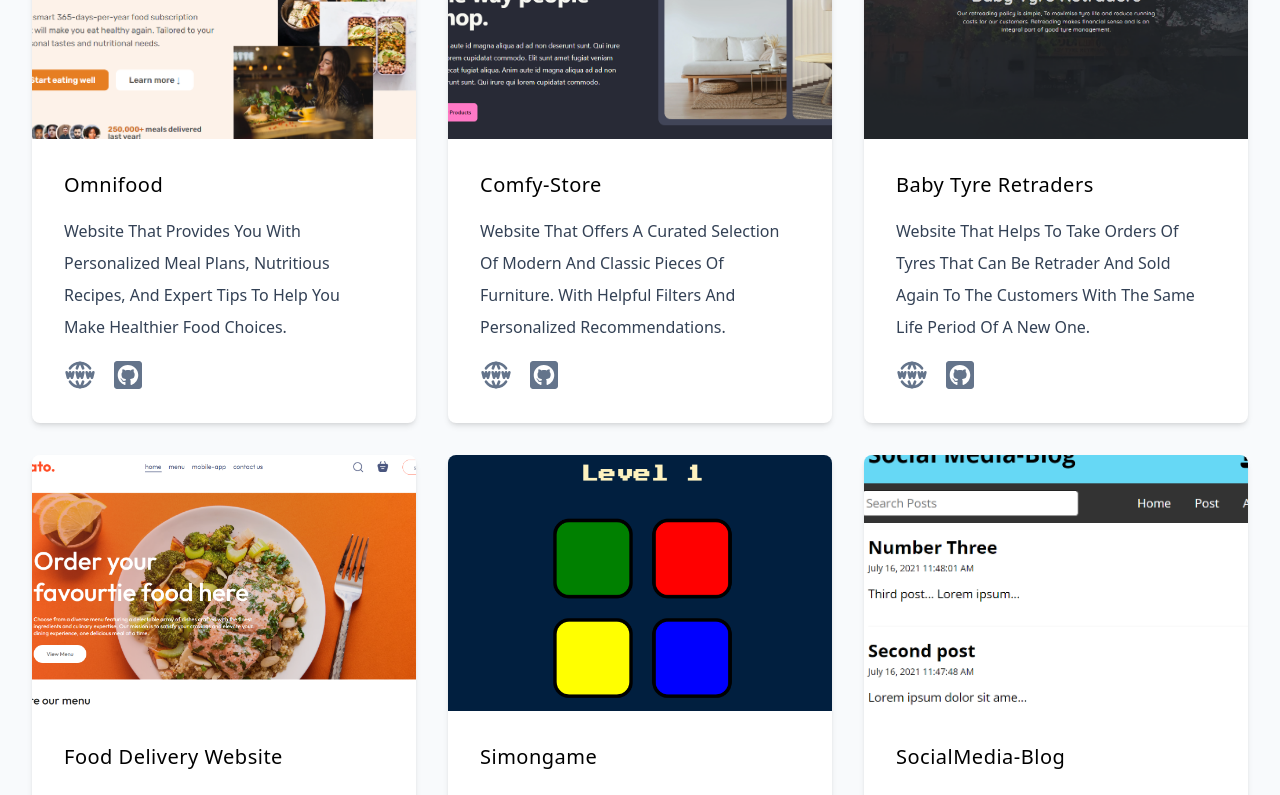
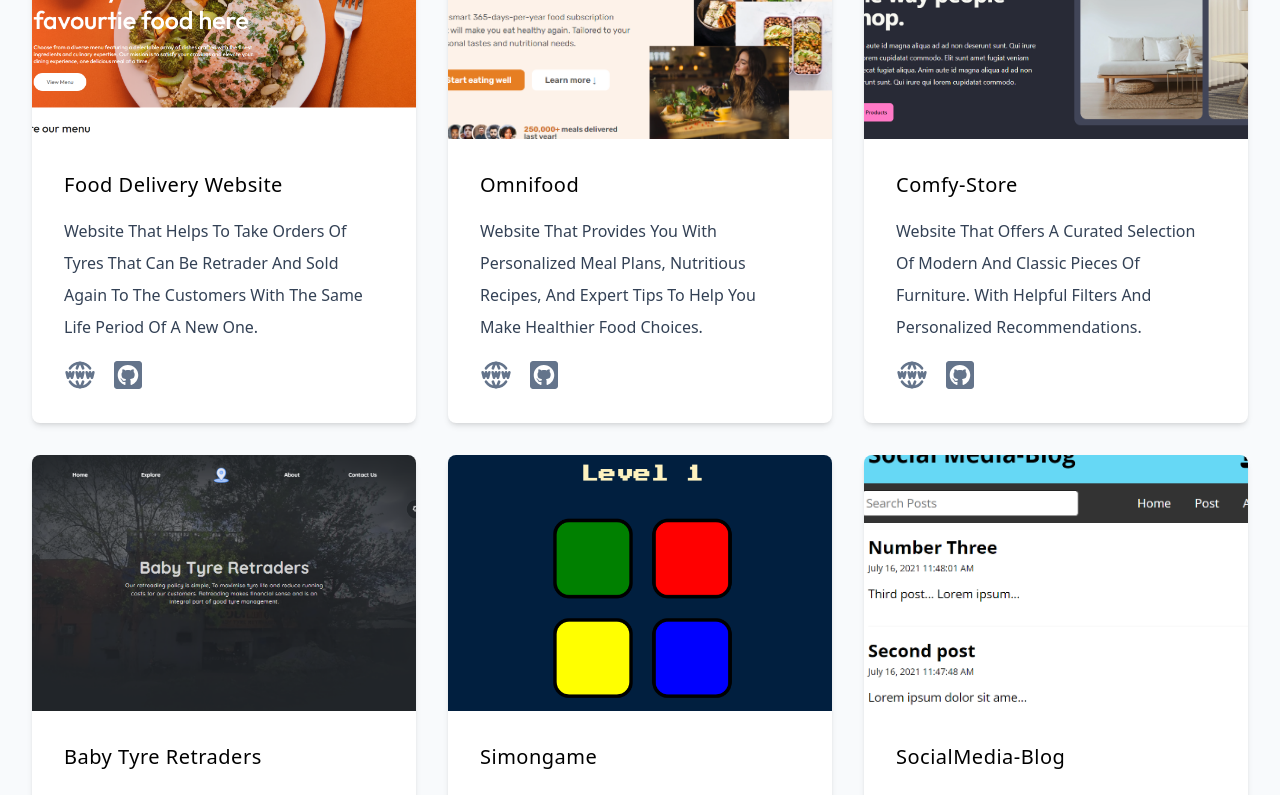
Before and after one commit to Saijucodes/WebDev, a React (Vite) app: page / in a window 1280 px wide. Shown: the part 2340-3135 px from the top of the page. Built offline with nearby package versions, Linux system fonts and the light colour scheme.

Commit message:
Update data.jsx

```diff
--- a/src/data.jsx
+++ b/src/data.jsx
@@ -63,6 +63,14 @@ export const skills = [
 export const projects = [
   {
     id: nanoid(),
+    img: Food,
+    url: "https://food-delivery-frontend-3uxs.onrender.com/",
+    github: "https://github.com/Saijucodes/Food_Delivery",
+    title: "Food Delivery Website",
+    text: "Website that helps to take orders of tyres that can be retrader and sold again to the customers with the same life period of a new one.",
+  },
+  {
+    id: nanoid(),
     img: Omnifood,
     url: "https://saijucodes.github.io/Omnifood/",
     github: "https://github.com/Saijucodes/Omnifood",
@@ -85,14 +93,7 @@ export const projects = [
     title: "Baby Tyre Retraders",
     text: "Website that helps to take orders of tyres that can be retrader and sold again to the customers with the same life period of a new one.",
   },
-  {
-    id: nanoid(),
-    img: Food,
-    url: "https://food-delivery-frontend-3uxs.onrender.com/",
-    github: "https://github.com/Saijucodes/Food_Delivery",
-    title: "Food Delivery Website",
-    text: "Website that helps to take orders of tyres that can be retrader and sold again to the customers with the same life period of a new one.",
-  },
+
   {
     id: nanoid(),
     img: Simongame,
```
